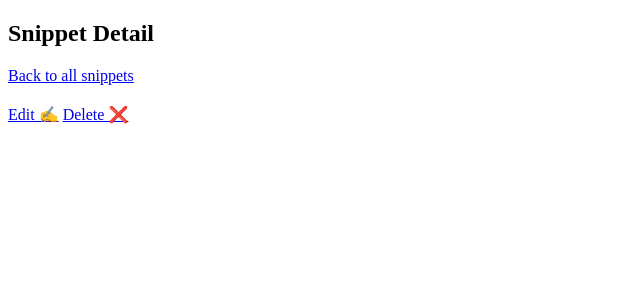
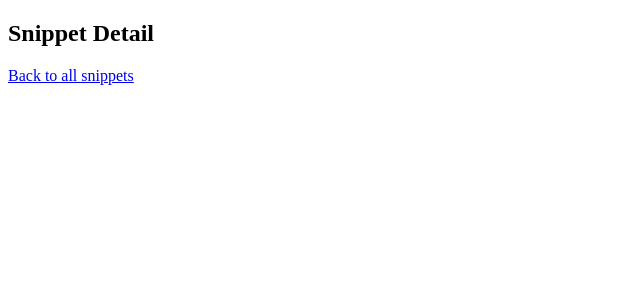
Before and after one commit to Momentum-Team-8/django-duplex-team-wolverine, a Django app: template snippets/templates/snippets/snippet_details.html in a window 1280 px wide. Shown: the part 98-398 px from the top of the page, without its empty margins (0-640 px from the left). Run offline with Django 3.2, Linux system fonts and the light colour scheme; the template is opened without the code that fills it, so the values that code supplies are empty.

Commit message:
removed edit/delete from details page because I guess I overlooked that in my last commit

```diff
--- a/snippets/templates/snippets/snippet_details.html
+++ b/snippets/templates/snippets/snippet_details.html
@@ -13,8 +13,6 @@
     <p class="code">{{ snippet.code }}</p>
     <p>{{ snippet.language.name }}</p>
     <p>{{ snippet.description }}</p>
-    <a href={% url 'edit_snippet' pk=snippet.pk%}>Edit ✍️</a>
-    <a href={% url 'delete_snippet' pk=snippet.pk%}>Delete ❌</a>
 </div>
 
 
```
